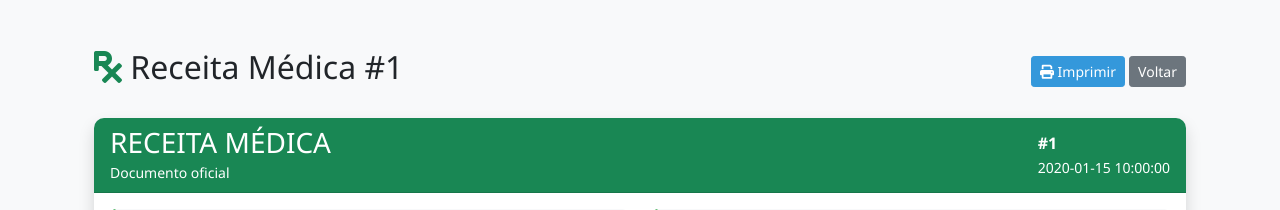
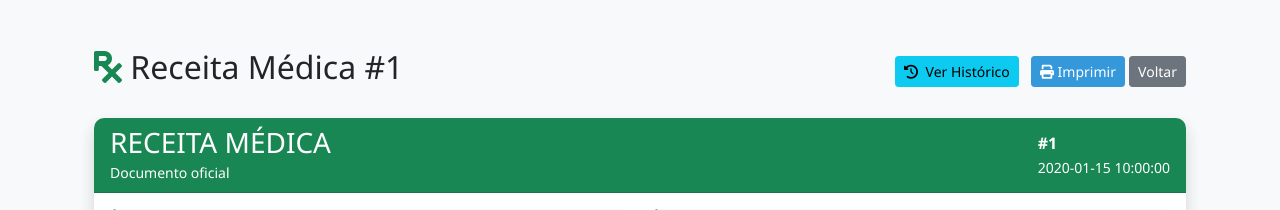
Before and after one commit to Xavier92tchivela/flask, a Flask app: template templates/medico/detalhes_consulta.html in a window 1280 px wide. Shown: the part 62-272 px from the top of the page. Run offline with Flask 3, Linux system fonts and the light colour scheme; the template is opened without the code that fills it: most values are stand-ins (such as "Sample title", 1, 10 or a date in 2020); some libraries are stand-ins or nearby versions.

Commit message:
Update detalhes_consulta.html

```diff
--- a/templates/medico/detalhes_consulta.html
+++ b/templates/medico/detalhes_consulta.html
@@ -12,6 +12,12 @@ Receita Médica #{{ receita.id }}
 </h2>
 
 <div>
+<a href="{{ url_for('paciente.historico_consultas') }}"
+   class="btn btn-info btn-sm me-2"
+   title="Ver todo o histórico de consultas">
+    <i class="fas fa-history me-1"></i> Ver Histórico
+</a>
+
 {% if receita.pdf_gerado %}
 <a href="{{ url_for('paciente.download_receita_pdf', receita_id=receita.id) }}" class="btn btn-success btn-sm">
 <i class="fas fa-download"></i> Download
```
